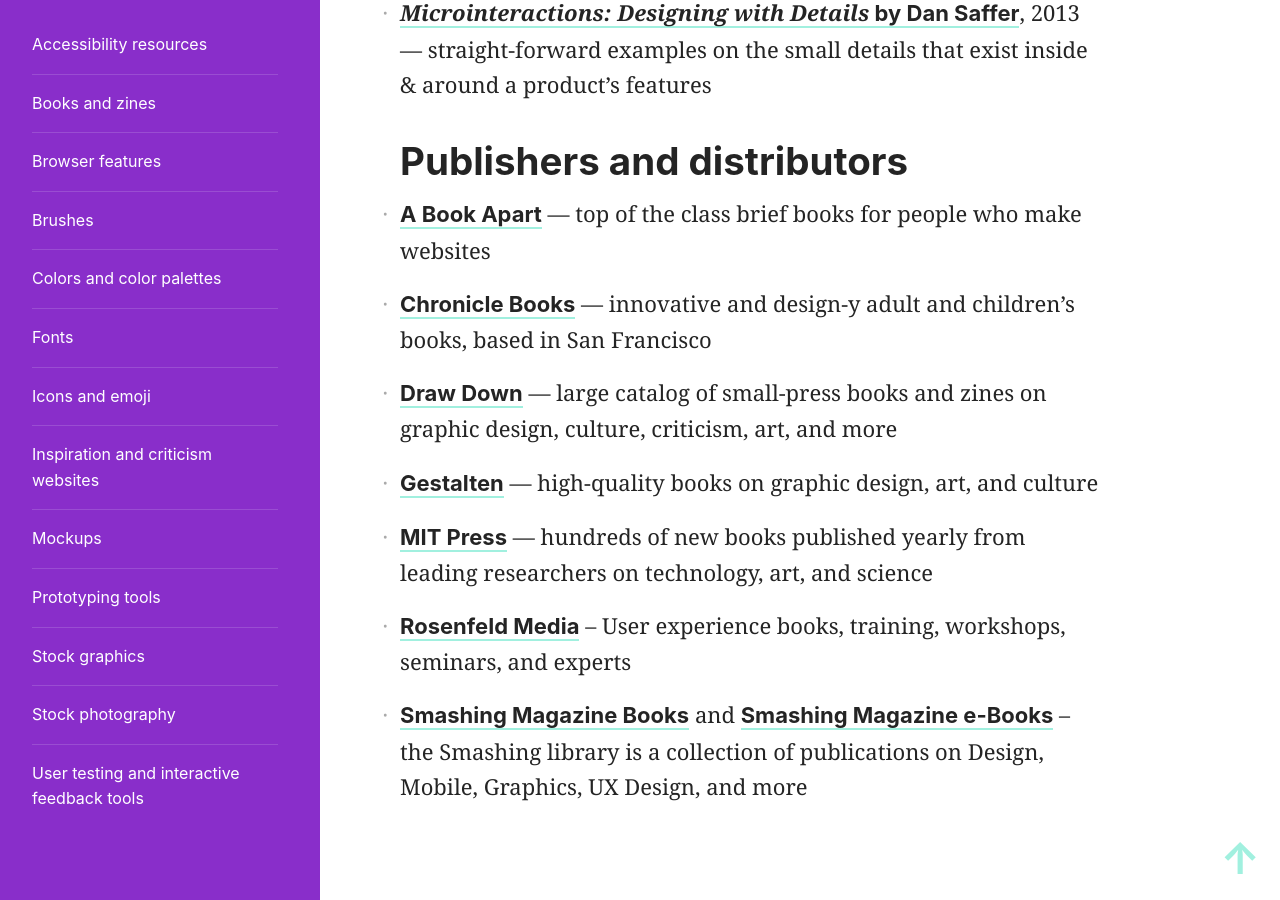
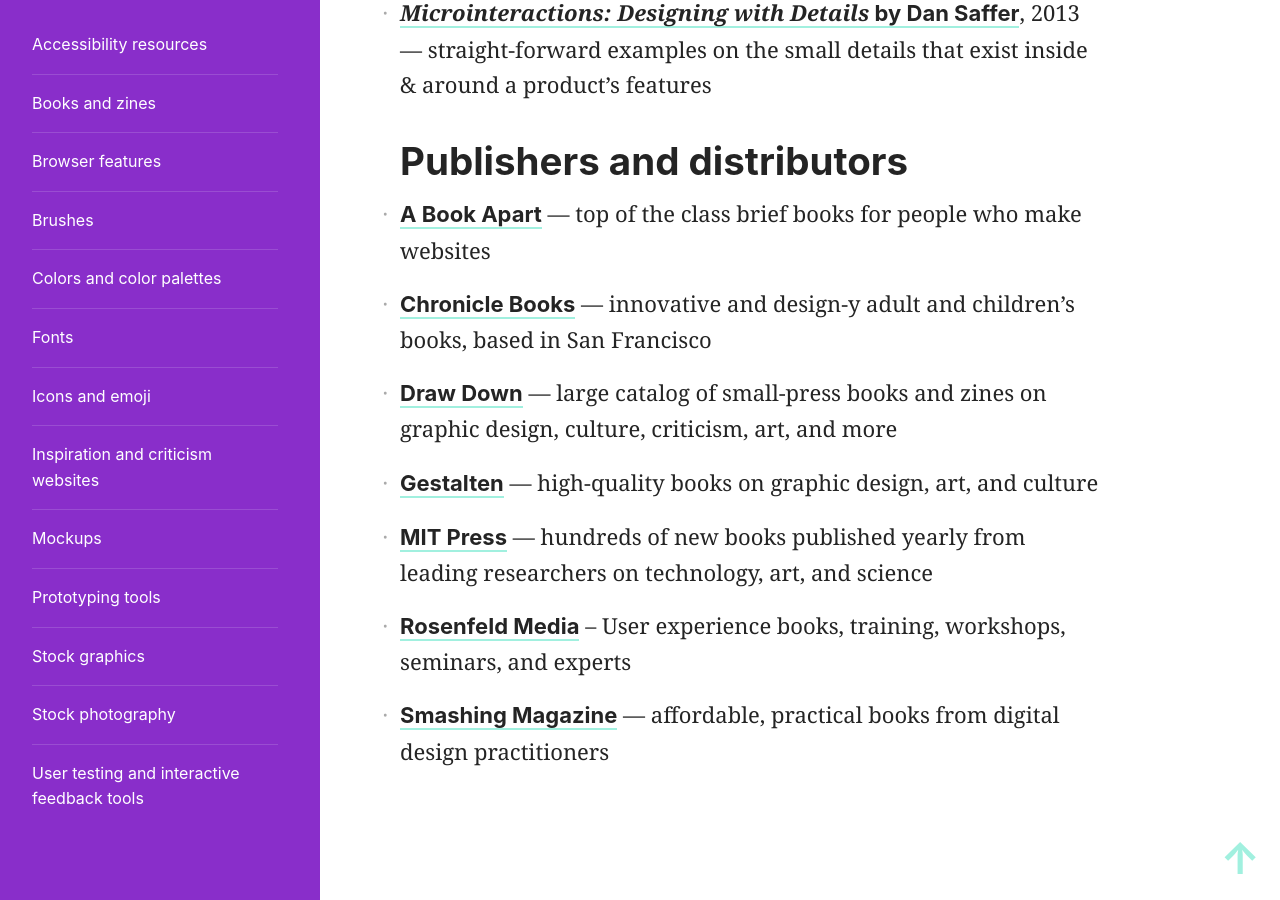
Before and after one commit to skullface/design-resources, a Jekyll site: the page built from _resources/books.md, in a window 1280 px wide and 900 px high, scrolled down 2306 px. Built offline with Jekyll 4.4.1, drawn with Linux system fonts in a browser that asks for light colours; nearby versions of some CDN libraries.

Commit message:
removing ebooks and GA link suffix, changing desc

```diff
--- a/_resources/books.md
+++ b/_resources/books.md
@@ -31,4 +31,4 @@
 - [Gestalten](http://usshop.gestalten.com/) — high-quality books on graphic design, art, and culture
 - [MIT Press](https://mitpress.mit.edu/) — hundreds of new books published yearly from leading researchers on technology, art, and science
 - [Rosenfeld Media](http://rosenfeldmedia.com/) – User experience books, training, workshops, seminars, and experts
-- [Smashing Magazine Books](https://www.smashingmagazine.com/books/?_ga=2.19291512.1932523253.1502325778-1704321744.1502325778) and [Smashing Magazine e-Books](https://shop.smashingmagazine.com/products/the-smashing-library?_ga=2.124145866.1932523253.1502325778-1704321744.1502325778) – the Smashing library is a collection of publications on Design, Mobile, Graphics, UX Design, and more
+- [Smashing Magazine](https://www.smashingmagazine.com/books) — affordable, practical books from digital design practitioners
```
